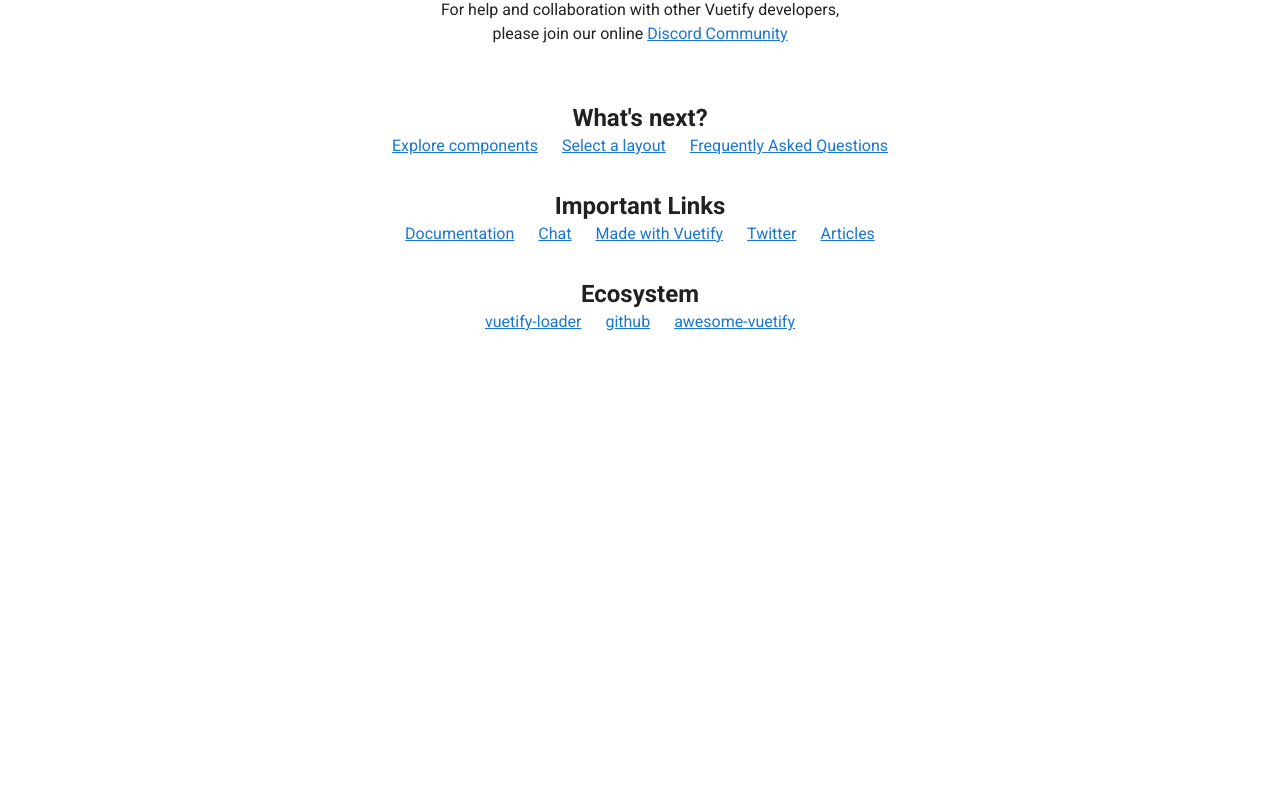
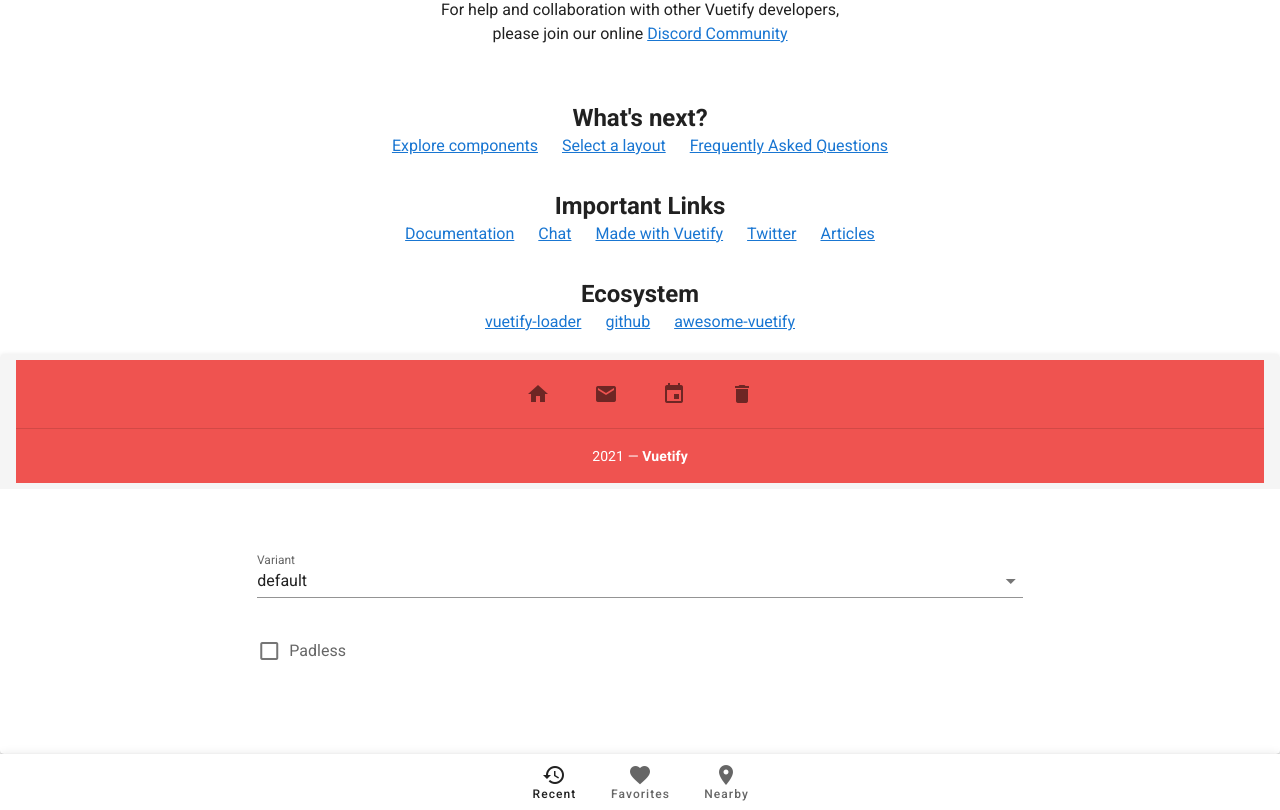
Before and after one commit to rehpedroso/projeto, a Vue app in the folder projeto/: page / in a window 1280 px wide. Shown: the part 388-1198 px from the top of the page. Before the commit the page ends 800 px from the top, so only its background shows below. Built offline with nearby package versions, Linux system fonts and the light colour scheme.

Commit message:
mensagem

```diff
--- a/projeto/src/App.vue
+++ b/projeto/src/App.vue
@@ -63,6 +63,81 @@
     <v-main>
       <HelloWorld/>
     </v-main>
+      <v-card height="400px">
+    <v-footer
+      v-bind="localAttrs"
+      :padless="padless"
+    >
+      <v-card
+        flat
+        tile
+        width="100%"
+        class="red lighten-1 text-center"
+      >
+        <v-card-text>
+          <v-btn
+            v-for="icon in icons"
+            :key="icon"
+            class="mx-4"
+            icon
+          >
+            <v-icon size="24px">
+              {{ icon }}
+            </v-icon>
+          </v-btn>
+        </v-card-text>
+
+        <v-divider></v-divider>
+
+        <v-card-text class="white--text">
+          {{ new Date().getFullYear() }} — <strong>Vuetify</strong>
+        </v-card-text>
+      </v-card>
+    </v-footer>
+
+    <v-row
+      align="center"
+      justify="center"
+      class="ma-12"
+    >
+      <v-col
+        cols="12"
+        md="8"
+      >
+        <v-select
+          v-model="variant"
+          :items="items"
+          clearable
+          label="Variant"
+        ></v-select>
+
+        <v-checkbox
+          v-model="padless"
+          hide-details
+          label="Padless"
+        ></v-checkbox>
+      </v-col>
+    </v-row>
+  </v-card>
+    <v-bottom-navigation v-model="value">
+    <v-btn value="recent">
+      <span>Recent</span>
+
+      <v-icon>mdi-history</v-icon>
+    </v-btn>
+
+    <v-btn value="favorites">
+      <span>Favorites</span>
+
+      <v-icon>mdi-heart</v-icon>
+    </v-btn>
+
+    <v-btn value="nearby">
+      <span>Nearby</span>
+
+      <v-icon>mdi-map-marker</v-icon>
+    </v-btn>
+  </v-bottom-navigation>
   </v-app>
 </template>
 
@@ -79,13 +154,37 @@
   data () {
     return {
       drawer: false,
+      icons: [
+        'mdi-home',
+        'mdi-email',
+        'mdi-calendar',
+        'mdi-delete',
+      ],
       items: [
         { title: 'Dashboard', icon: 'mdi-view-dashboard' },
         { title: 'Photos', icon: 'mdi-image' },
         { title: 'About', icon: 'mdi-help-box' },
+        'default',
+        'absolute',
+        'fixed',
       ],
       right: null,
+      value: 'recent',
+      padless: false,
+      variant: 'default',
     }
+  },
+  computed: {
+    localAttrs () {
+      const attrs = {}
+      if (this.variant === 'default') {
+        attrs.absolute = false
+        attrs.fixed = false
+      } else {
+        attrs[this.variant] = true
+      }
+      return attrs
+    },
   },
 };
 </script>
```
